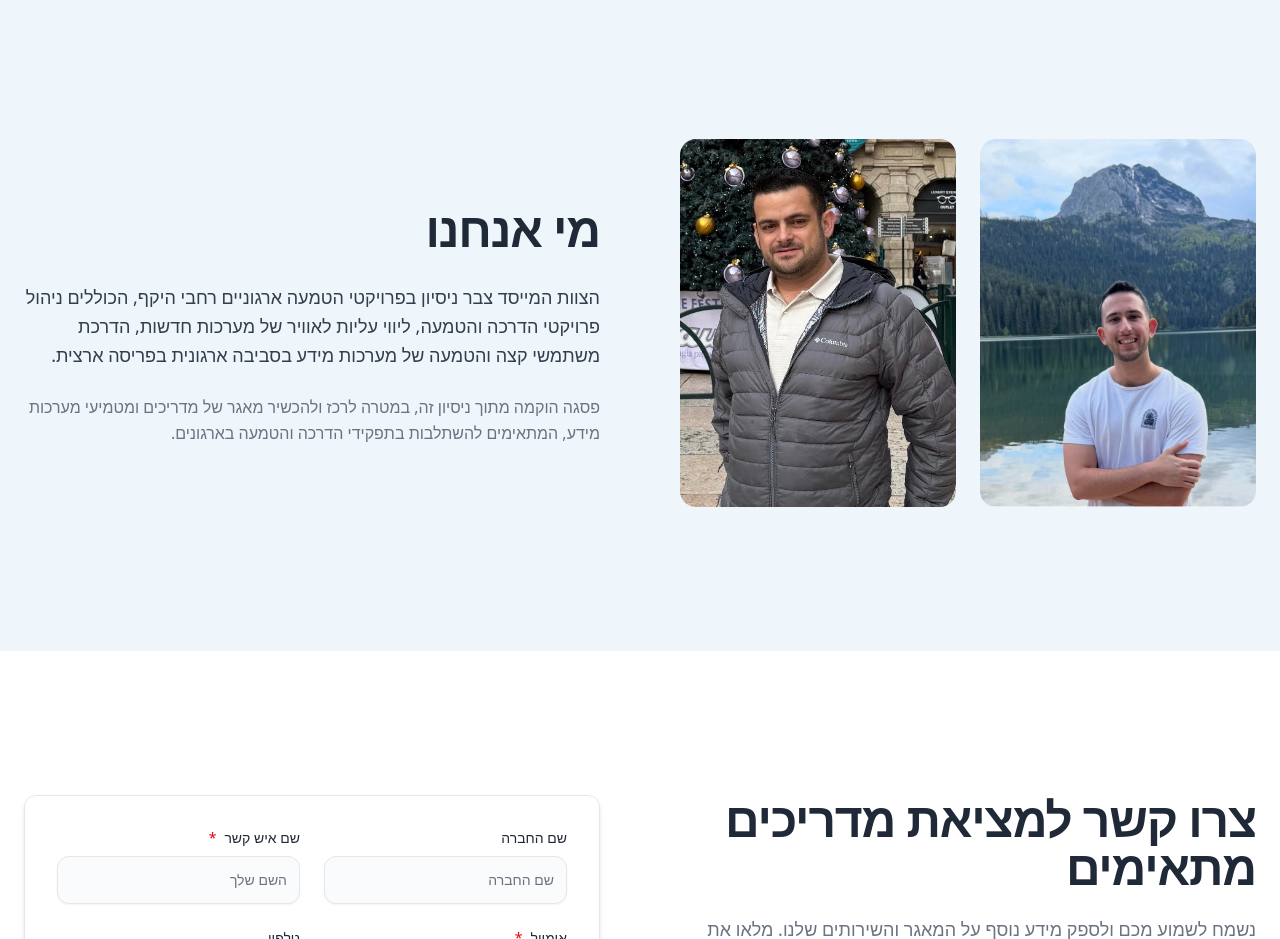
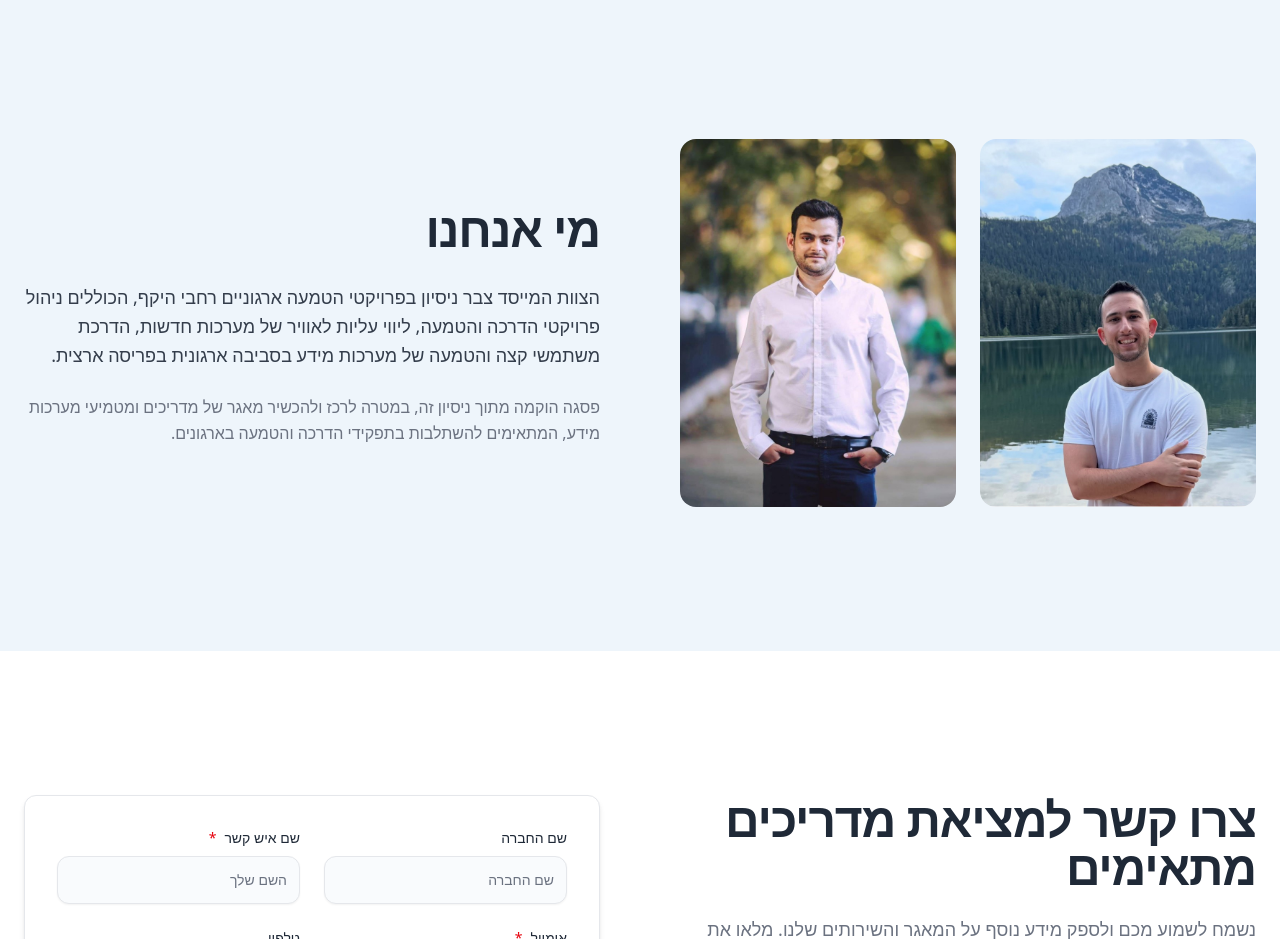
Before and after one commit to PisgaCompany/Landing_Page, a Next.js app: page / in a window 1280 px wide. Shown: the part 2380-3319 px from the top of the page. Built offline with nearby package versions, Linux system fonts and the light colour scheme.

Commit message:
update Michael profile photo

```diff
--- a/components/landing/about.tsx
+++ b/components/landing/about.tsx
@@ -20,7 +20,7 @@ export function About() {
               </div>
               <div className="relative aspect-[3/4] rounded-2xl overflow-hidden bg-white/60">
                 <Image
-                  src="/images/michel.png"
+                  src="/images/michael-new.jpg"
                   alt="מיכאל - שותף בצוות פסגה"
                   fill
                   className="object-cover"
```
Also changed, not shown: public/images/michael-new.jpg (added).
